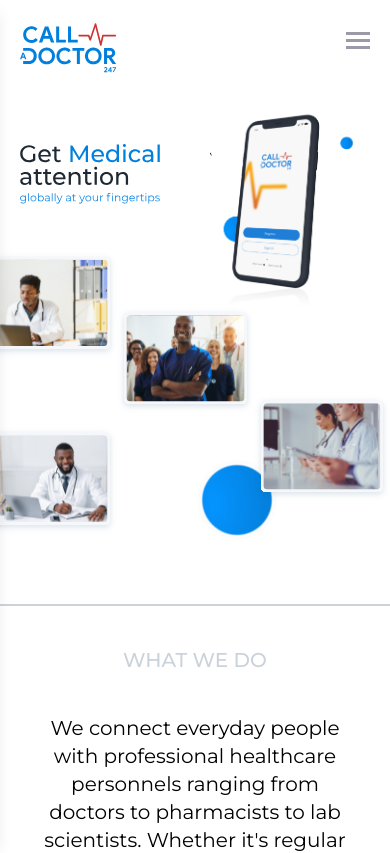
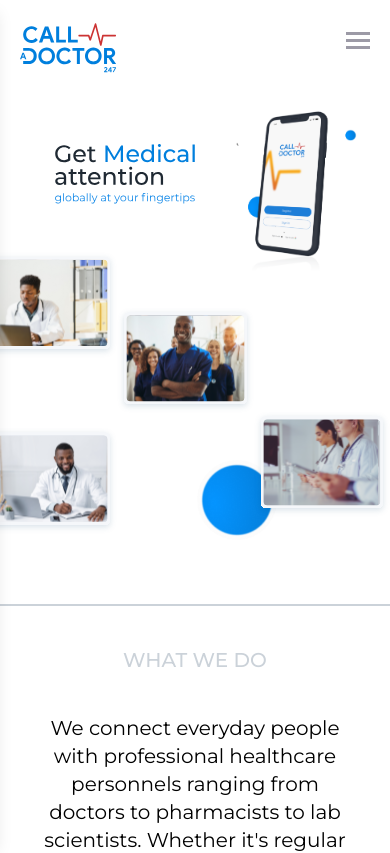
Before and after one commit to opulencedeveloper/Project-Call-A-DOC__frontEnd-WEB, a Next.js app: page / in a window 390 px wide. Shown: the top 853 px of the page. Built offline with nearby package versions, Linux system fonts and the light colour scheme.

Commit message:
updated hero image postion

```diff
--- a/components/home/starting-page.js
+++ b/components/home/starting-page.js
@@ -33,7 +33,7 @@ const StartingPage = () => {
             />
           </div>
         </div>
-        <div className="w-[60%] h-44 md:w-[40%] md:h-[30rem] xl:h-[40rem]">
+        <div className="w-[50%] md:w-[40%] h-44 md:h-[30rem] xl:h-[40rem]">
           <Image
             src="/images/hero-image.png"
             alt="phone image"
@@ -91,7 +91,7 @@ const StartingPage = () => {
               loading="eager"
             />
           </div>
-          <div className="z-10 h-28 w-full mt-36 md:h-64 md:mt-56 xl:h-96 xl:mt-96">
+          <div className="z-10 h-28 w-full mt-40 md:h-64 md:mt-56 xl:h-96 xl:mt-96">
             <Image
               src="/images/doctor3.svg"
               alt="doctor3"
```
